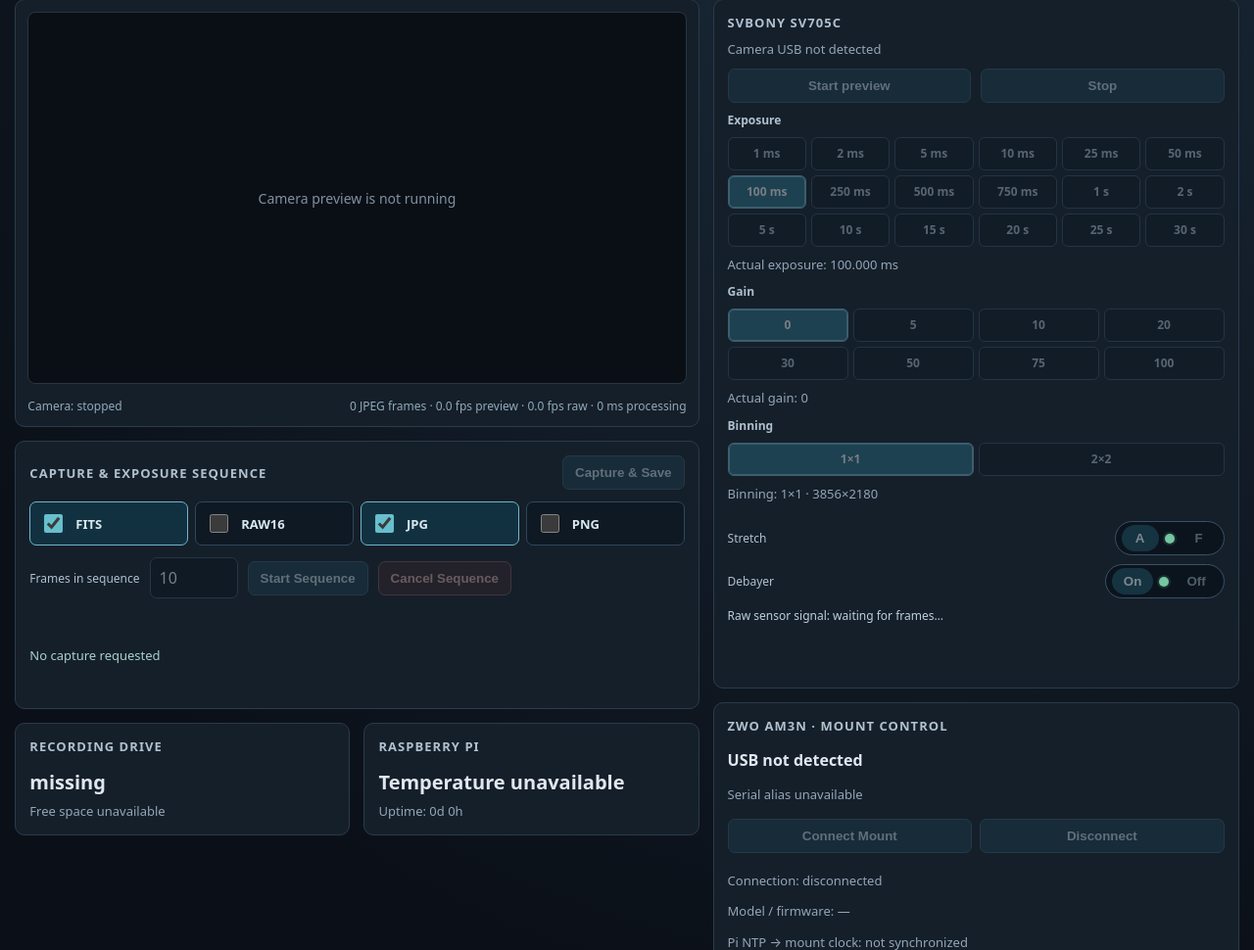
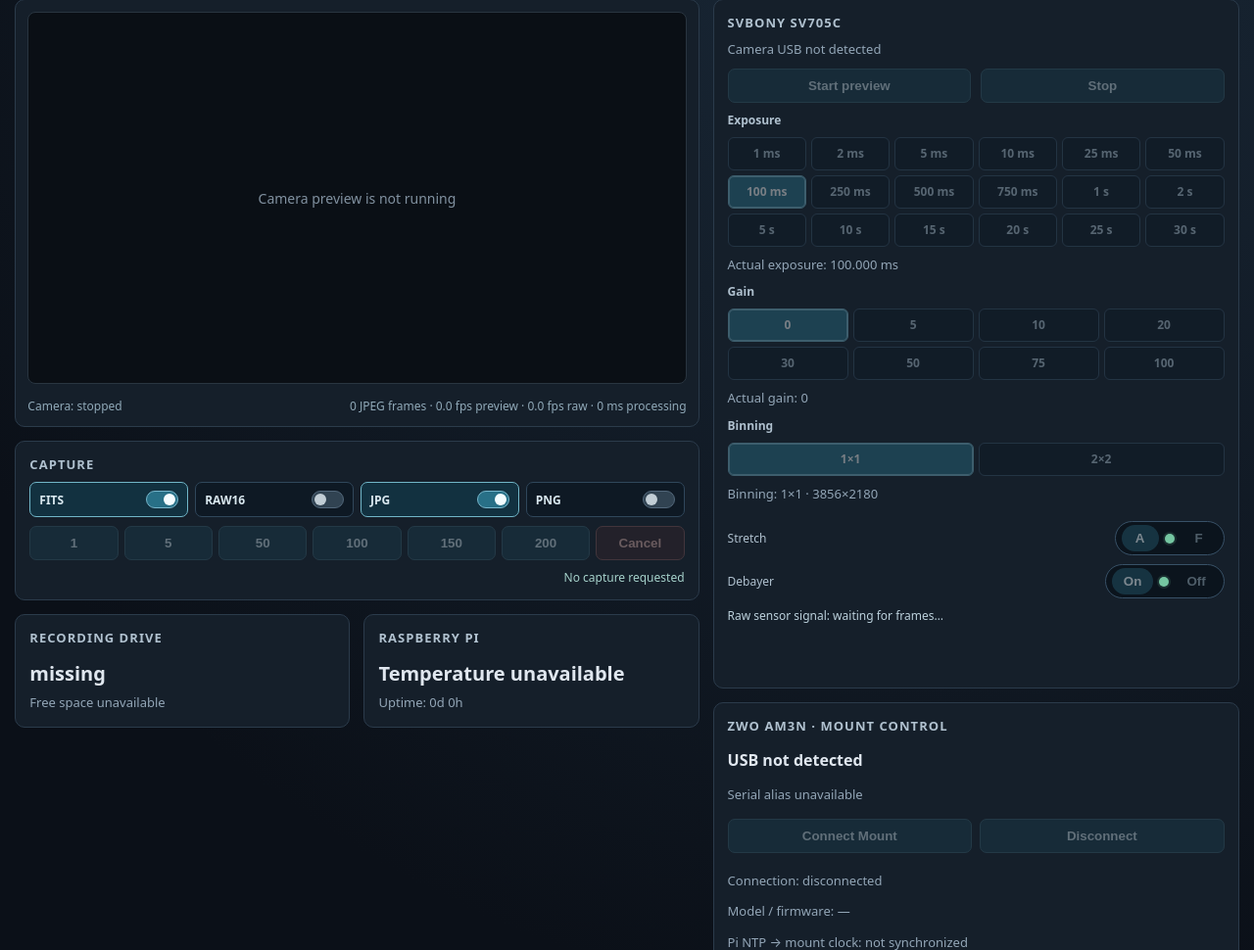
Before and after one commit to Arnbargler/astropi, a Flask app: page / in a window 1280 px wide. Shown: the part 98-1068 px from the top of the page at 98% size. Run offline with Flask 3, Linux system fonts and the light colour scheme; data that the repository does not hold is empty.

Commit message:
Compact capture toolbar with toggle switches, 1/5/50/100/150/200 frame buttons and 200-frame backend limit

```diff
--- a/astropi/capture/manager.py
+++ b/astropi/capture/manager.py
@@ -16,7 +16,7 @@ class CaptureBusy(RuntimeError):
 
 
 class CaptureManager:
-    MAX_FRAMES = 100
+    MAX_FRAMES = 200
 
     def __init__(self, storage):
         self.storage = storage
--- a/astropi/static/app.js
+++ b/astropi/static/app.js
@@ -35,6 +35,7 @@ function showMountSpeed(speed) {
     $("mount-speed-" + option).checked = option === speed;
 }
 const saveFormats = ["fits", "raw", "jpg", "png"];
+const captureCounts = [1, 5, 50, 100, 150, 200];
 const $ = id => document.getElementById(id);
 const write = (id, value) => { $(id).textContent = value; };
 const nearest = (values, number) => values.reduce((a, b) =>
@@ -89,11 +90,10 @@ function updateButtons() {
   const saveReady = owner && currentPhase === "running" &&
     storageReady && !captureBusy && !captureRequestPending &&
     saveFormats.some(fmt => $("capture-" + fmt).checked);
-  $("capture-now").disabled = !saveReady;
-  const count = Number($("sequence-count").value);
-  $("start-sequence").disabled = !saveReady || !Number.isInteger(count) ||
-    count < 2 || count > 100;
-  $("sequence-count").disabled = !owner || captureBusy || captureRequestPending;
+  for (const count of captureCounts)
+    $("capture-" + count).disabled = !saveReady;
+  for (const fmt of saveFormats)
+    $("capture-" + fmt).disabled = !owner || captureBusy || captureRequestPending;
   $("cancel-sequence").disabled = !owner || !sequenceActive;
   for (const bin of [1, 2])
     $("binning-" + bin).disabled = !owner || binningChangePending ||
@@ -482,43 +482,9 @@ $("debayer-off").addEventListener("click", () => changeDebayer(false));
 for (const fmt of saveFormats) {
   $("capture-" + fmt).addEventListener("change", updateButtons);
 }
-$("sequence-count").addEventListener("input", updateButtons);
-$("start-sequence").addEventListener("click", async () => {
-  if (captureBusy || captureRequestPending) return;
-  const count = Number($("sequence-count").value);
-  const formats = saveFormats.filter(fmt => $("capture-" + fmt).checked);
-  if (!Number.isInteger(count) || count < 2 || count > 100 || !formats.length) {
-    write("capture-error", "Choose 2–100 frames and at least one format");
-    return;
-  }
-  captureRequestPending = true;
-  updateButtons();
-  write("capture-error", "");
-  write("capture-results", "");
-  write("sequence-progress", "Starting sequence…");
-  try {
-    const reply = await post("/api/capture/sequence", {count, formats});
-    write("capture-state", "Sequence " + reply.id + " accepted");
-    write("sequence-progress", "0 / " + count + " frames saved");
-  } catch(error) {
-    write("capture-error", error.message);
-    write("sequence-progress", "Sequence was not started");
-  } finally {
-    captureRequestPending = false;
-    updateButtons();
-  }
-});
-$("cancel-sequence").addEventListener("click", async () => {
-  try {
-    await post("/api/capture/cancel");
-    write("capture-state", "Cancellation requested; finishing any active write…");
-    write("capture-error", "");
-  } catch(error) {
-    write("capture-error", error.message);
-  }
-});
-$("capture-now").addEventListener("click", async () => {
-  if (captureBusy || captureRequestPending) return;
+async function requestFrames(count) {
+  if (!captureCounts.includes(count) || captureBusy || captureRequestPending ||
+      $("capture-" + count).disabled) return;
   const formats = saveFormats.filter(fmt => $("capture-" + fmt).checked);
   if (!formats.length) {
     write("capture-error", "Select at least one file format");
@@ -528,15 +494,37 @@ $("capture-now").addEventListener("click", async () => {
   updateButtons();
   write("capture-error", "");
   write("capture-results", "");
-  write("capture-state", "Requesting next full-resolution camera frame…");
+  write("sequence-progress", count > 1 ? "Starting " + count + " frames…" : "");
+  write("capture-state", count > 1 ? "Starting sequence…" : "Requesting next frame…");
   try {
-    const reply = await post("/api/capture", {formats});
-    write("capture-state", "Capture " + reply.id + " queued; waiting for the next frame…");
+    if (count === 1) {
+      const reply = await post("/api/capture", {formats});
+      write("capture-state", "Capture " + reply.id + " queued");
+    } else {
+      const reply = await post("/api/capture/sequence", {count, formats});
+      write("capture-state", "Sequence " + reply.id + " accepted");
+      write("sequence-progress", "0 / " + count + " frames saved");
+    }
   } catch (error) {
     write("capture-error", error.message);
     write("capture-state", "Capture not started");
+    write("sequence-progress", "");
   } finally {
     captureRequestPending = false;
+    updateButtons();
+  }
+}
+for (const count of captureCounts)
+  $("capture-" + count).addEventListener("click", () => requestFrames(count));
+$("cancel-sequence").addEventListener("click", async () => {
+  if (!sequenceActive || $("cancel-sequence").disabled) return;
+  $("cancel-sequence").disabled = true;
+  try {
+    await post("/api/capture/cancel");
+    write("capture-state", "Cancellation requested; completing active write…");
+    write("capture-error", "");
+  } catch (error) {
+    write("capture-error", error.message);
     updateButtons();
   }
 });
--- a/astropi/static/style.css
+++ b/astropi/static/style.css
@@ -65,31 +65,35 @@ button:hover:not(:disabled){background:#2a5669}button:disabled{opacity:.38;curso
   .preset-grid.gain-grid{grid-template-columns:repeat(4,minmax(0,1fr))}}
 
 
-/* Multi-format one-shot recorder. Native independent checkboxes. */
-.save-panel{display:flex;flex-direction:column;gap:12px}
-.save-header{display:flex;justify-content:space-between;align-items:center;gap:18px}
-.save-header p{margin-top:6px!important}
+/* Compact capture workbench: format toggle switches + fixed count actions. */
+.save-panel{display:flex;flex-direction:column;gap:9px}
 .save-formats{display:grid;grid-template-columns:repeat(4,minmax(0,1fr));gap:7px}
-.format-option{display:flex;align-items:center;gap:10px;background:#0e1924;border:1px solid #30475b;
-  border-radius:7px;padding:9px 10px;cursor:pointer;min-width:0;min-height:42px}
+.format-option{display:flex;align-items:center;justify-content:space-between;gap:6px;
+  padding:7px 9px;min-height:36px;background:#0e1924;border:1px solid #30475b;
+  border-radius:7px;cursor:pointer;min-width:0}
 .format-option:has(input:checked){border-color:#71b6c8;background:#123140}
-.format-option input{accent-color:#67bfcd;width:19px;height:19px;flex:none}
-.format-option span{display:flex;flex-direction:column;gap:4px;min-width:0}
-.format-option strong{font-size:13px;color:#d9e8ef}
-.format-option small{font-size:11px;color:#91a6b4;line-height:1.3}
-#capture-state{font-size:13px;color:#a6d2cb;min-height:18px}
-#capture-error{font-size:13px;color:#f3aaa6;overflow-wrap:anywhere}
-#capture-results{font-family:ui-monospace,monospace;font-size:12px;white-space:pre-wrap;overflow-wrap:anywhere;color:#9cb3c2;max-height:260px;overflow:auto}
-
-
-
-.sequence-controls{display:flex;align-items:center;flex-wrap:wrap;gap:10px}
-.sequence-controls label{font-size:12px;color:#afc0ce}
-.sequence-controls input{max-width:90px;padding:9px;background:#0b141d;color:#eef3f6;border:1px solid #385167;border-radius:7px;font:inherit}
-.sequence-controls input:disabled{opacity:.45}
+.format-option input{position:absolute;opacity:0;width:1px;height:1px;pointer-events:none}
+.format-option:has(input:focus-visible){outline:2px solid #b4d6df;outline-offset:2px}
+.format-name{font-size:12px;font-weight:650;color:#d9e8ef;white-space:nowrap}
+.format-switch{width:33px;height:18px;border-radius:12px;background:#314352;border:1px solid #52677a;
+  position:relative;flex:none;transition:background .15s}
+.format-switch::after{content:"";position:absolute;top:2px;left:2px;width:12px;height:12px;
+  border-radius:50%;background:#c1cdd5;transition:transform .15s}
+.format-option input:checked~.format-switch{background:#287087;border-color:#76b5ca}
+.format-option input:checked~.format-switch::after{transform:translateX(15px);background:#f3fcff}
+.capture-presets{display:grid;grid-template-columns:repeat(7,minmax(0,1fr));gap:6px}
+.capture-presets button{min-width:0;padding:8px 3px;min-height:35px;font-variant-numeric:tabular-nums}
 #cancel-sequence{border-color:#8d5a5a;color:#f2bdb4;background:#3b262a}
-#sequence-progress{color:#a0d6c8;font-weight:600;font-size:13px;min-height:20px;font-variant-numeric:tabular-nums}
-
+.capture-status-row{display:flex;flex-wrap:wrap;justify-content:space-between;align-items:center;gap:4px 12px;
+  font-size:12px;color:#a6d2cb}
+#sequence-progress{font-weight:650;color:#a0d6c8;font-variant-numeric:tabular-nums}
+#capture-state{color:#a6d2cb}
+#capture-error{font-size:12px;color:#f3aaa6;overflow-wrap:anywhere}
+#capture-error:empty,#capture-results:empty,.capture-status-row:has(> :empty):not(:has(> :not(:empty))){display:none}
+#capture-results{font-family:ui-monospace,monospace;font-size:11px;line-height:1.4;
+  white-space:pre-wrap;overflow-wrap:anywhere;color:#9cb3c2;max-height:125px;overflow:auto}
+@media (max-width:650px){.capture-presets{grid-template-columns:repeat(4,minmax(0,1fr))}}
+@media (max-width:400px){.capture-presets{grid-template-columns:repeat(3,minmax(0,1fr))}}
 
 /* AM3N status, telemetry and mount controls */
 .mount-card .metric{font-size:16px;margin:8px 0 3px}
--- a/astropi/templates/index.html
+++ b/astropi/templates/index.html
@@ -29,25 +29,26 @@
         <div class="preview-footer"><span id="camera-phase">Camera stopped</span><span id="frame-count">0 JPEG frames · — preview fps · — raw fps</span></div>
       </article>
     <section class="card save-panel" aria-label="Capture and save">
-      <div class="save-header">
-        <div><h3>Capture &amp; exposure sequence</h3>
-        </div>
-        <button id="capture-now" disabled>Capture &amp; Save</button>
+      <h3>Capture</h3>
+      <div class="save-formats" role="group" aria-label="Save formats">
+        <label class="format-option"><input id="capture-fits" type="checkbox" checked><span class="format-name">FITS</span><span class="format-switch" aria-hidden="true"></span></label>
+        <label class="format-option"><input id="capture-raw" type="checkbox"><span class="format-name">RAW16</span><span class="format-switch" aria-hidden="true"></span></label>
+        <label class="format-option"><input id="capture-jpg" type="checkbox" checked><span class="format-name">JPG</span><span class="format-switch" aria-hidden="true"></span></label>
+        <label class="format-option"><input id="capture-png" type="checkbox"><span class="format-name">PNG</span><span class="format-switch" aria-hidden="true"></span></label>
       </div>
-      <div class="save-formats" role="group" aria-label="Recording file formats">
-        <label class="format-option"><input id="capture-fits" type="checkbox" checked><span><strong>FITS</strong></span></label>
-        <label class="format-option"><input id="capture-raw" type="checkbox"><span><strong>RAW16</strong></span></label>
-        <label class="format-option"><input id="capture-jpg" type="checkbox" checked><span><strong>JPG</strong></span></label>
-        <label class="format-option"><input id="capture-png" type="checkbox"><span><strong>PNG</strong></span></label>
+      <div class="capture-presets" role="group" aria-label="Frames to capture">
+        <button type="button" id="capture-1" aria-label="Capture 1 frame" disabled>1</button>
+        <button type="button" id="capture-5" aria-label="Capture 5 frames" disabled>5</button>
+        <button type="button" id="capture-50" aria-label="Capture 50 frames" disabled>50</button>
+        <button type="button" id="capture-100" aria-label="Capture 100 frames" disabled>100</button>
+        <button type="button" id="capture-150" aria-label="Capture 150 frames" disabled>150</button>
+        <button type="button" id="capture-200" aria-label="Capture 200 frames" disabled>200</button>
+        <button type="button" id="cancel-sequence" aria-label="Cancel current sequence" disabled>Cancel</button>
       </div>
-      <div class="sequence-controls">
-        <label for="sequence-count">Frames in sequence</label>
-        <input id="sequence-count" type="number" min="2" max="100" step="1" value="10" inputmode="numeric">
-        <button id="start-sequence" disabled>Start Sequence</button>
-        <button id="cancel-sequence" disabled>Cancel Sequence</button>
+      <div class="capture-status-row">
+        <span id="sequence-progress" role="status" aria-live="polite"></span>
+        <span id="capture-state" role="status" aria-live="polite">Idle</span>
       </div>
-      <div id="sequence-progress" role="status" aria-live="polite"></div>
-      <p id="capture-state" role="status" aria-live="polite">Idle</p>
       <p id="capture-error" role="alert"></p>
       <div id="capture-results"></div>
     </section>
--- a/astropi/web.py
+++ b/astropi/web.py
@@ -209,8 +209,8 @@ def create_app(settings: Settings | None = None, camera=None, lease=None, mount=
         try:
             formats = validate_formats(payload.get("formats"))
             count = payload.get("count")
-            if type(count) is not int or not 2 <= count <= 100:
-                return jsonify(error="Sequence count must be an integer from 2 to 100"), 400
+            if type(count) is not int or not 2 <= count <= CaptureManager.MAX_FRAMES:
+                return jsonify(error=f"Sequence count must be an integer from 2 to {CaptureManager.MAX_FRAMES}"), 400
             capture_id = worker.request_capture(list(formats), count=count)
         except ValueError as exc:
             return jsonify(error=str(exc)), 400
```
